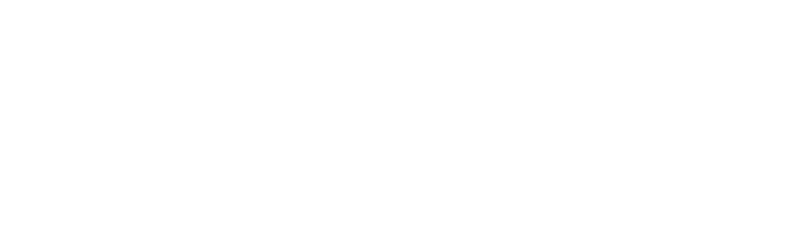
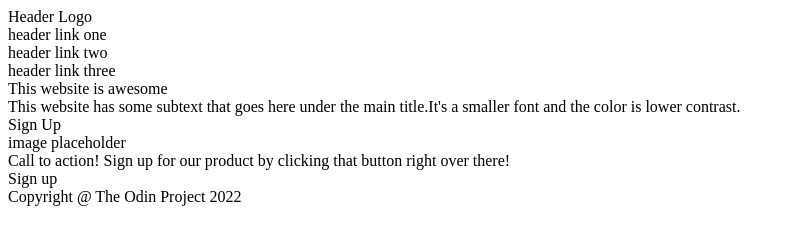
Before and after one commit to CondurachiCristian/Landing-Page, a plain HTML site: page index.html in a window 1280 px wide. Shown: the whole page, without its empty margins (0-795 px from the left). Drawn offline with Linux system fonts and the light colour scheme.

Commit message:
edit index.html

```diff
--- a/index.html
+++ b/index.html
@@ -8,10 +8,32 @@
         <div>
             <div class="header">
                 <div id="top">
-
+                    <div>
+                        Header Logo
+                    </div>
+                    <div>
+                        header link one
+                    </div>
+                    <div>
+                        header link two
+                    </div>
+                    <div>
+                        header link three
+                    </div>
                 </div>
                 <div id="title">
-
+                    <div>
+                        This website is awesome
+                    </div>
+                    <div>
+                        This website has some subtext that goes here under the main title.It's a smaller font and the color is lower contrast.
+                    </div>
+                    <div>
+                        Sign Up
+                    </div>
+                </div>
+                <div>
+                    image placeholder
                 </div>
             </div>
             <div class="information">
@@ -23,10 +45,16 @@
                 </div>
             </div>
             <div class="sign">
-
+                <div>
+                    Call to action!
+                    Sign up for our product by clicking that button right over there!
+                </div>
+                <div>
+                    Sign up
+                </div>
             </div>
             <div class="footer">
-
+                Copyright @ The Odin Project 2022
             </div>
         </div>
     </body>
```
